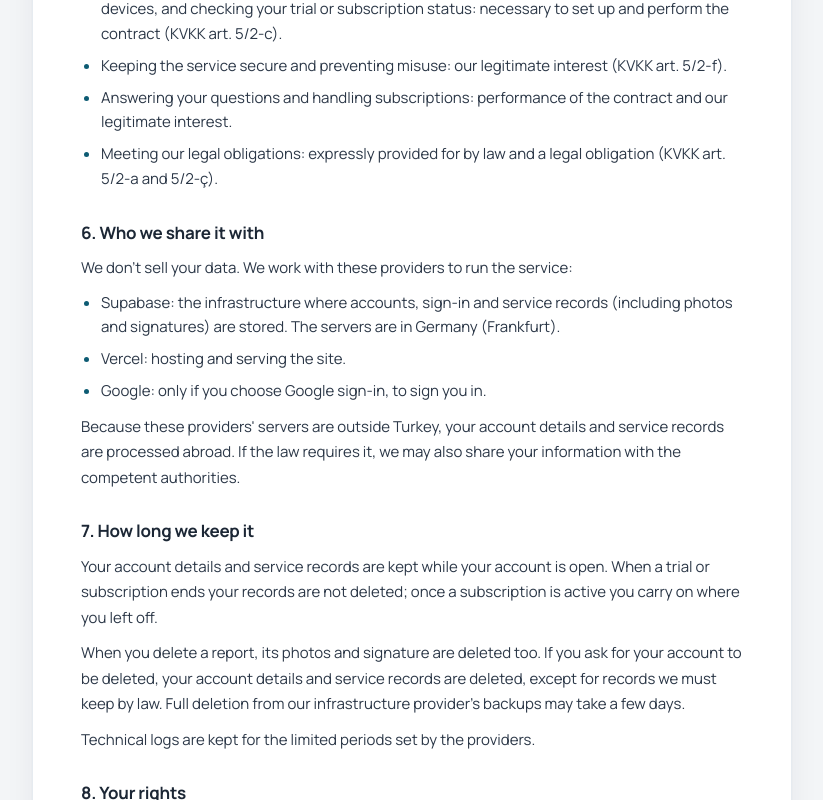
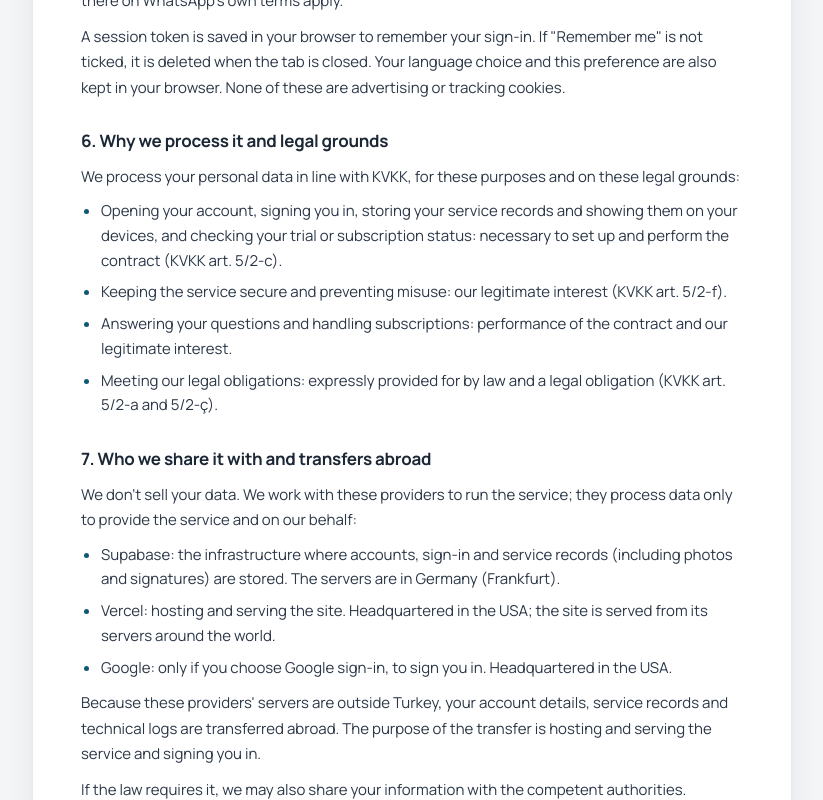
Before and after one commit to Panderot/servis-formu, a Next.js app: page /gizlilik in a window 1280 px wide. Shown: the part 1760-2560 px from the top of the page, without its empty margins (228-1051 px from the left). Built offline with nearby package versions, Linux system fonts and the light colour scheme; no server answers.

Commit message:
Extend privacy policy and terms for KVKK information requirements (task 50)
Co-Authored-By: Claude Opus 5.5 <noreply@anthropic.com>

```diff
--- a/app/gizlilik/page.tsx
+++ b/app/gizlilik/page.tsx
@@ -8,6 +8,8 @@ export const metadata: Metadata = {
 };
 
 const E = ABONELIK_EPOSTA;
+const ADRES_TR = "71-75 Shelton Street, Covent Garden, London WC2H 9JQ, Birleşik Krallık";
+const ADRES_EN = "71-75 Shelton Street, Covent Garden, London WC2H 9JQ, United Kingdom";
 
 const BOLUMLER: Bolum[] = [
   ["Veri sorumlusu", [
@@ -15,9 +17,10 @@ const BOLUMLER: Bolum[] = [
     [
       "Motiq Automation Ltd (İngiltere ve Galler'de kayıtlı özel limited şirket)",
       "Şirket numarası: 17303276",
-    "Kayıtlı adres: 71-75 Shelton Street, Covent Garden, London WC2H 9JQ, Birleşik Krallık",
+      `Kayıtlı adres: ${ADRES_TR}`,
       `E-posta: ${E}`,
     ],
+    "Bu metin, 6698 sayılı Kişisel Verilerin Korunması Kanunu'nun (KVKK) 10. maddesi uyarınca seni bilgilendirmek için hazırlanmıştır.",
   ]],
   ["Kısaca", [[
     "Servis kayıtların (müşteri bilgileri, raporlar, fotoğraflar, imzalar ve firma bilgilerin) hesabında saklanır: altyapı sağlayıcımız Supabase'in Almanya'daki (Frankfurt) sunucularında.",
@@ -33,14 +36,17 @@ const BOLUMLER: Bolum[] = [
     "Servis kayıtları: uygulamaya girdiğin firma bilgileri ve logon, müşteri adları, telefonları ve adresleri, cihaz bilgileri, servis raporları, önce ve sonra fotoğrafları, müşteri imzaları ve kendi şablonların.",
     `Yazışmalar: ${E} adresine yazarsan e-posta adresin ve yazdıkların.`,
   ]]],
+  ["Verileri nasıl topluyoruz", [
+    "Kişisel verilerin elektronik ortamda ve otomatik yollarla toplanır: hesap açarken ve giriş yaparken girdiğin bilgilerden, Google ile girişi seçersen Google'dan, uygulamayı kullanırken doldurduğun formlardan, eklediğin fotoğraflardan ve aldığın imzalardan, bize yazdığın e-postalardan ve siteyi kullanırken altyapı sağlayıcılarımızın tuttuğu teknik kayıtlardan.",
+  ]],
   ["Cihazında tutulanlar", [
     "İnternet yokken kaydettiğin raporlar, bağlantı gelene kadar telefonundaki tarayıcıda bekler; gönderilince hesabına geçer. Listenin hızlı açılması için kayıtlarının bir kopyası da tarayıcıda tutulur.",
     "Ayarlar'dan indirdiğin yedek dosyası senin cihazına iner ve nerede saklanacağına sen karar verirsin.",
     "Raporu WhatsApp ile gönderdiğinde mesaj, senin onayınla WhatsApp'ta açılır; oradan sonrası WhatsApp'ın kendi koşullarına tabidir.",
-    "Girişini hatırlamak için tarayıcına bir oturum bilgisi kaydedilir. Bu bir reklam ya da takip çerezi değildir.",
+    "Girişini hatırlamak için tarayıcına bir oturum bilgisi kaydedilir. \"Beni hatırla\" işaretli değilse bu bilgi sekme kapanınca silinir. Dil seçimin ve bu tercihin de tarayıcında saklanır. Bunlar reklam ya da takip çerezi değildir.",
   ]],
-  ["Neden işliyoruz", [
-    "Kişisel verilerini 6698 sayılı Kişisel Verilerin Korunması Kanunu'na (KVKK) uygun olarak, şu amaçlar ve hukuki sebeplerle işleriz:",
+  ["Neden işliyoruz ve hukuki sebepler", [
+    "Kişisel verilerini KVKK'ya uygun olarak, şu amaçlar ve hukuki sebeplerle işleriz:",
     [
       "Hesabını açmak, girişini sağlamak, servis kayıtlarını saklayıp cihazlarında göstermek ve deneme ya da abonelik durumunu kontrol etmek: sözleşmenin kurulması ve ifası için gerekli olması (KVKK m. 5/2-c).",
       "Hizmetin güvenliğini sağlamak ve kötüye kullanımı önlemek: meşru menfaatimiz (KVKK m. 5/2-f).",
@@ -48,19 +54,30 @@ const BOLUMLER: Bolum[] = [
       "Yasal yükümlülüklerimizi yerine getirmek: kanunlarda açıkça öngörülmesi ve hukuki yükümlülük (KVKK m. 5/2-a ve 5/2-ç).",
     ],
   ]],
-  ["Kimlerle paylaşıyoruz", [
-    "Verilerini satmayız. Hizmeti sunmak için şu sağlayıcılarla çalışırız:",
+  ["Kimlerle paylaşıyoruz ve yurt dışına aktarım", [
+    "Verilerini satmayız. Hizmeti sunmak için şu sağlayıcılarla çalışırız; bu sağlayıcılar verileri yalnızca hizmeti sunmak için ve bizim adımıza işler:",
     [
       "Supabase: hesap, giriş ve servis kayıtlarının (fotoğraflar ve imzalar dahil) saklandığı altyapı. Sunucular Almanya'da (Frankfurt) bulunur.",
-      "Vercel: sitenin barındırılması ve sunulması.",
-      "Google: yalnızca Google ile girişi seçersen, girişin için.",
+      "Vercel: sitenin barındırılması ve sunulması. Merkezi ABD'dedir; site dünya genelindeki sunucularından sunulur.",
+      "Google: yalnızca Google ile girişi seçersen, girişin için. Merkezi ABD'dedir.",
     ],
-    "Bu sağlayıcıların sunucuları Türkiye dışında olduğu için hesap bilgilerin ve servis kayıtların yurt dışında işlenir. Yasal bir zorunluluk olursa bilgilerini yetkili kurumlarla da paylaşabiliriz.",
+    "Bu sağlayıcıların sunucuları Türkiye dışında olduğu için hesap bilgilerin, servis kayıtların ve teknik kayıtlar yurt dışına aktarılır. Aktarımın amacı hizmetin barındırılması, sunulması ve girişin sağlanmasıdır.",
+    "Yasal bir zorunluluk olursa bilgilerini yetkili kurum ve kuruluşlarla da paylaşabiliriz.",
   ]],
   ["Ne kadar saklıyoruz", [
     "Hesap bilgilerin ve servis kayıtların hesabın açık olduğu sürece saklanır. Deneme ya da abonelik bitince kayıtların silinmez; abonelik açılınca kaldığın yerden devam edersin.",
     "Bir raporu sildiğinde fotoğrafları ve imzası da silinir. Hesabının silinmesini istersen, kanunen saklamamız gereken kayıtlar dışında hesap bilgilerin ve servis kayıtların silinir. Altyapı sağlayıcımızın yedeklerinden tamamen silinmesi birkaç gün sürebilir.",
     "Teknik kayıtlar sağlayıcıların belirlediği sınırlı sürelerle tutulur.",
+  ]],
+  ["Verilerin güvenliği", [
+    "Verilerini korumak için şu önlemleri alırız:",
+    [
+      "Site ile sunucular arasındaki bütün bağlantılar şifrelidir (HTTPS).",
+      "Veritabanında her hesap yalnızca kendi kayıtlarını görebilir; fotoğraflar ve imzalar herkese açık olmayan bir depoda tutulur.",
+      "Şifreler geri çözülemeyecek biçimde saklanır; veriler altyapı sağlayıcımızın sunucularında şifreli durur.",
+      "Kayıtlara yalnızca hizmetin çalışması için gereken kişiler ve sistemler erişebilir.",
+    ],
+    "Kişisel verilerin yetkisiz kişilerce ele geçirildiğini öğrenirsek bunu en kısa sürede sana ve Kişisel Verileri Koruma Kurulu'na bildiririz.",
   ]],
   ["Hakların", [
     "KVKK'nın 11. maddesi uyarınca şu haklara sahipsin:",
@@ -68,20 +85,31 @@ const BOLUMLER: Bolum[] = [
       "Kişisel verilerinin işlenip işlenmediğini öğrenmek ve işlendiyse bilgi istemek",
       "İşlenme amacını ve amacına uygun kullanılıp kullanılmadığını öğrenmek",
       "Yurt içinde ya da yurt dışında aktarıldığı üçüncü kişileri bilmek",
-      "Eksik ya da yanlış işlenmişse düzeltilmesini, şartları oluşmuşsa silinmesini istemek",
+      "Eksik ya da yanlış işlenmişse düzeltilmesini, şartları oluşmuşsa silinmesini ya da yok edilmesini istemek, bu işlemlerin verilerin aktarıldığı üçüncü kişilere bildirilmesini istemek",
       "Otomatik sistemlerle analiz edilmesi sonucu aleyhine çıkan bir sonuca itiraz etmek",
       "Kanuna aykırı işleme yüzünden zarara uğrarsan zararın giderilmesini istemek",
     ],
-    `Başvurun için ${E} adresine yaz. Başvurunu en geç 30 gün içinde sonuçlandırırız.`,
+    `Başvurunu, Fixnote hesabında kayıtlı e-posta adresinden ${E} adresine yazarak ya da ${ADRES_TR} adresine yazılı olarak yapabilirsin. Başvurunda adını soyadını, iletişim bilgilerini ve talebini açıkça yaz; kimliğini doğrulamak için ek bilgi isteyebiliriz.`,
+    "Başvurunu en geç 30 gün içinde ücretsiz sonuçlandırırız. İşlem ayrıca bir maliyet gerektirirse Kişisel Verileri Koruma Kurulu'nun belirlediği tarifedeki ücreti isteyebiliriz.",
+    "Başvurun reddedilirse, cevabımızı yetersiz bulursan ya da süresinde cevap vermezsek, cevabımızı öğrendiğin tarihten itibaren 30 gün ve her hâlde başvuru tarihinden itibaren 60 gün içinde Kişisel Verileri Koruma Kurulu'na şikâyette bulunabilirsin.",
   ]],
   ["Müşterilerinin bilgileri", [
-    "Raporlara yazdığın müşteri bilgileri senin işinle ilgili bilgilerdir. Bu bilgiler için veri sorumlusu sensin; biz onları yalnızca senin adına ve hizmeti sunmak için saklarız. Müşterini bilgilendirmek gibi KVKK'dan doğan yükümlülükler sana aittir.",
+    "Raporlara yazdığın müşteri bilgileri (ad, telefon, adres, fotoğraf, imza) senin işinle ilgili bilgilerdir. Bu bilgiler için veri sorumlusu sensin; biz onları yalnızca senin adına, senin talimatınla ve hizmeti sunmak için işleyen \"veri işleyen\"iz.",
+    "Müşterilerini KVKK'ya göre bilgilendirmek (aydınlatmak) ve gereken durumlarda açık rızalarını almak senin yükümlülüğündür.",
+    "Bir müşterin bilgileriyle ilgili olarak bize başvurursa, başvuruyu sana iletiriz ve senin talimatına göre yardımcı oluruz.",
+  ]],
+  ["Birleşik Krallık mevzuatı", [
+    "Şirketimiz Birleşik Krallık'ta kurulu olduğu için kişisel verilerin ayrıca Birleşik Krallık veri koruma mevzuatına (UK GDPR ve 2018 tarihli Data Protection Act) göre de korunur. Bu mevzuattan doğan hakların için de bize yazabilir, Birleşik Krallık'ın veri koruma otoritesi ICO'ya (Information Commissioner's Office) şikâyette bulunabilirsin.",
+  ]],
+  ["Çocuklar", [
+    "Fixnote işletmeler için tasarlanmıştır; 18 yaşından küçüklerin hesap açmasını amaçlamaz ve onlardan bilerek kişisel veri toplamayız.",
   ]],
   ["Değişiklikler", [
     "Bu politikayı güncellersek bu sayfadaki tarihi değiştiririz. Önemli değişiklikleri ayrıca duyururuz.",
   ]],
   ["İletişim", [
     `Bu politikayla ilgili her soru ve başvurun için: ${E}`,
+    `Posta adresi: Motiq Automation Ltd, ${ADRES_TR}`,
   ]],
 ];
 
@@ -91,9 +119,10 @@ const BOLUMLER_EN: Bolum[] = [
     [
       "Motiq Automation Ltd (a private limited company registered in England and Wales)",
       "Company number: 17303276",
-    "Registered office: 71-75 Shelton Street, Covent Garden, London WC2H 9JQ, United Kingdom",
+      `Registered office: ${ADRES_EN}`,
       `Email: ${E}`,
     ],
+    "This text is provided to inform you under Article 10 of Turkey's Personal Data Protection Law No. 6698 (KVKK).",
   ]],
   ["In short", [[
     "Your service records (customer details, reports, photos, signatures and your company details) are stored in your account: on the servers of our infrastructure provider Supabase in Germany (Frankfurt).",
@@ -109,14 +138,17 @@ const BOLUMLER_EN: Bolum[] = [
     "Service records: the company details and logo you enter in the app, customer names, phone numbers and addresses, appliance details, service reports, before and after photos, customer signatures and your own templates.",
     `Correspondence: if you write to ${E}, your email address and what you write.`,
   ]]],
+  ["How we collect data", [
+    "Your personal data is collected electronically and by automated means: from what you enter when you create an account and sign in, from Google if you choose Google sign-in, from the forms you fill in, the photos you add and the signatures you take in the app, from the emails you send us, and from the technical logs our infrastructure providers keep while you use the site.",
+  ]],
   ["What is kept on your device", [
     "Reports you save without internet wait in your phone's browser until it is back online; once sent they move to your account. A copy of your records is also kept in the browser so the list opens quickly.",
     "A backup file you download from Settings is saved to your device, and you decide where to keep it.",
     "When you send a report on WhatsApp, the message opens in WhatsApp with your approval; from there on WhatsApp's own terms apply.",
-    "A session token is saved in your browser to remember your sign-in. It is not an advertising or tracking cookie.",
+    "A session token is saved in your browser to remember your sign-in. If \"Remember me\" is not ticked, it is deleted when the tab is closed. Your language choice and this preference are also kept in your browser. None of these are advertising or tracking cookies.",
   ]],
-  ["Why we process it", [
-    "We process your personal data in line with Turkey's Personal Data Protection Law No. 6698 (KVKK), for these purposes and on these legal grounds:",
+  ["Why we process it and legal grounds", [
+    "We process your personal data in line with KVKK, for these purposes and on these legal grounds:",
     [
       "Opening your account, signing you in, storing your service records and showing them on your devices, and checking your trial or subscription status: necessary to set up and perform the contract (KVKK art. 5/2-c).",
       "Keeping the service secure and preventing misuse: our legitimate interest (KVKK art. 5/2-f).",
@@ -124,19 +156,30 @@ const BOLUMLER_EN: Bolum[] = [
       "Meeting our legal obligations: expressly provided for by law and a legal obligation (KVKK art. 5/2-a and 5/2-ç).",
     ],
   ]],
-  ["Who we share it with", [
-    "We don't sell your data. We work with these providers to run the service:",
+  ["Who we share it with and transfers abroad", [
+    "We don't sell your data. We work with these providers to run the service; they process data only to provide the service and on our behalf:",
     [
       "Supabase: the infrastructure where accounts, sign-in and service records (including photos and signatures) are stored. The servers are in Germany (Frankfurt).",
-      "Vercel: hosting and serving the site.",
-      "Google: only if you choose Google sign-in, to sign you in.",
+      "Vercel: hosting and serving the site. Headquartered in the USA; the site is served from its servers around the world.",
+      "Google: only if you choose Google sign-in, to sign you in. Headquartered in the USA.",
     ],
-    "Because these providers' servers are outside Turkey, your account details and service records are processed abroad. If the law requires it, we may also share your information with the competent authorities.",
+    "Because these providers' servers are outside Turkey, your account details, service records and technical logs are transferred abroad. The purpose of the transfer is hosting and serving the service and signing you in.",
+    "If the law requires it, we may also share your information with the competent authorities.",
   ]],
   ["How long we keep it", [
     "Your account details and service records are kept while your account is open. When a trial or subscription ends your records are not deleted; once a subscription is active you carry on where you left off.",
     "When you delete a report, its photos and signature are deleted too. If you ask for your account to be deleted, your account details and service records are deleted, except for records we must keep by law. Full deletion from our infrastructure provider's backups may take a few days.",
     "Technical logs are kept for the limited periods set by the providers.",
+  ]],
+  ["Keeping data secure", [
+    "We take these measures to protect your data:",
+    [
+      "All connections between the site and the servers are encrypted (HTTPS).",
+      "In the database each account can see only its own records; photos and signatures are kept in storage that is not public.",
+      "Passwords are stored in a form that cannot be reversed; data is encrypted at rest on our infrastructure provider's servers.",
+      "Only the people and systems needed to run the service can access records.",
+    ],
+    "If we learn that your personal data has been obtained by unauthorised persons, we will notify you and Turkey's Personal Data Protection Board as soon as possible.",
   ]],
   ["Your rights", [
     "Under Article 11 of KVKK you have the right to:",
@@ -144,20 +187,31 @@ const BOLUMLER_EN: Bolum[] = [
       "Find out whether your personal data is processed and, if so, request information about it",
       "Find out the purpose of processing and whether it is used for that purpose",
       "Know the third parties in Turkey or abroad to whom it is transferred",
-      "Ask for it to be corrected if incomplete or wrong, and deleted where the conditions are met",
+      "Ask for it to be corrected if incomplete or wrong, deleted or destroyed where the conditions are met, and for these actions to be notified to the third parties it was transferred to",
       "Object to an outcome against you that results from analysis by automated systems",
       "Claim compensation if you suffer damage because of unlawful processing",
     ],
-    `To make a request, write to ${E}. We respond within 30 days at the latest.`,
+    `You can make a request by writing to ${E} from the email address registered in your Fixnote account, or in writing to ${ADRES_EN}. Include your name, your contact details and a clear description of your request; we may ask for more information to verify your identity.`,
+    "We respond to your request free of charge within 30 days at the latest. If the action requires an additional cost, we may charge the fee set by Turkey's Personal Data Protection Board.",
+    "If your request is refused, you find our answer insufficient or we do not answer in time, you can complain to Turkey's Personal Data Protection Board within 30 days of learning our answer and in any case within 60 days of your request.",
   ]],
   ["Your customers' details", [
-    "The customer details you write in reports relate to your business. You are the data controller for this information; we store it only on your behalf and to provide the service. Obligations under data protection law, such as informing your customers, are yours.",
+    "The customer details you write in reports (name, phone, address, photos, signature) relate to your business. You are the data controller for this information; we are the \"data processor\" that processes it only on your behalf, on your instructions and to provide the service.",
+    "Informing your customers under KVKK and obtaining their explicit consent where required are your obligations.",
+    "If one of your customers contacts us about their data, we pass the request to you and help according to your instructions.",
+  ]],
+  ["UK law", [
+    "Because our company is established in the United Kingdom, your personal data is also protected under UK data protection law (the UK GDPR and the Data Protection Act 2018). You can write to us about your rights under this law too, and you can complain to the UK's data protection authority, the ICO (Information Commissioner's Office).",
+  ]],
+  ["Children", [
+    "Fixnote is designed for businesses; it is not intended for people under 18 to open accounts, and we do not knowingly collect personal data from them.",
   ]],
   ["Changes", [
     "If we update this policy, we change the date on this page. We announce important changes separately.",
   ]],
   ["Contact", [
     `For any question or request about this policy: ${E}`,
+    `Postal address: Motiq Automation Ltd, ${ADRES_EN}`,
   ]],
 ];
 
@@ -167,13 +221,13 @@ export default function Gizlilik() {
       metin={{
         tr: {
           baslik: "Gizlilik politikası",
-          tarih: "17 Ekim 2026",
+          tarih: "18 Ekim 2026",
           giris: "Bu sayfa, Fixnote'u kullanırken hangi kişisel verilerinin işlendiğini, nerede saklandığını ve hangi haklara sahip olduğunu anlatır. Kısaca: servis kayıtların hesabında, Almanya'daki sunucularda saklanır ve yalnızca hesabına giriş yapanlar görür.",
           bolumler: BOLUMLER,
         },
         en: {
           baslik: "Privacy policy",
-          tarih: "17 October 2026",
+          tarih: "18 October 2026",
           giris: "This page explains which personal data is processed when you use Fixnote, where it is stored and what rights you have. In short: your service records are stored in your account, on servers in Germany, and only people who sign in to your account can see them.",
           bolumler: BOLUMLER_EN,
         },
--- a/app/kosullar/page.tsx
+++ b/app/kosullar/page.tsx
@@ -46,7 +46,19 @@ const BOLUMLER: Bolum[] = [
     "Kayıtlarını korumak için gereken özeni gösteririz. Yine de Ayarlar'dan ara sıra yedek indirmeni öneririz.",
   ]],
   ["Raporların içeriği ve müşteri bilgileri", [
-    "Raporlara yazdığın bilgilerin doğruluğundan ve müşterilerinin kişisel verilerini KVKK'ya uygun işlemekten sen sorumlusun. Müşteri onayı bölümünü yalnızca müşterinin kendisi imzalar.",
+    "Raporlara yazdığın bilgilerin doğruluğundan sen sorumlusun. Müşteri onayı bölümünü yalnızca müşterinin kendisi imzalar.",
+  ]],
+  ["Kişisel veriler: senin ve bizim rolümüz", [
+    "Fixnote'a girdiğin müşteri bilgileri (ad, telefon, adres, fotoğraf, imza) bakımından KVKK'ya göre veri sorumlusu sensin. Biz bu bilgileri yalnızca senin adına ve hizmeti sunmak için işleyen veri işleyeniz. Bu bölüm, bu konudaki karşılıklı yükümlülüklerimizi düzenler.",
+    [
+      "Müşterilerini KVKK'ya göre bilgilendirmek (aydınlatmak), gereken durumlarda açık rızalarını almak ve onlardan gelen başvuruları yanıtlamak senin yükümlülüğündür.",
+      "Bu bilgileri yalnızca hizmeti sunmak için ve senin talimatınla işleriz; başka bir amaçla kullanmaz, satmaz ve reklam için kullanmayız.",
+      "Bilgilere erişebilen kişileri ve sistemleri hizmetin çalışması için gerekenlerle sınırlar, gizlilik yükümlülüğüne tabi tutarız; verileri korumak için uygun teknik ve idari tedbirleri alırız.",
+      "Hizmeti sunmak için altyapı sağlayıcılarıyla çalışırız (Supabase: veritabanı ve dosya depolama, Almanya; Vercel: sitenin sunulması; Google: yalnızca Google ile girişte). Bu listeyi değiştirirsek Gizlilik politikasında duyururuz.",
+      "Bilgilerin yetkisiz kişilerce ele geçirildiğini öğrenirsek seni gecikmeden bilgilendiririz.",
+      "Bir müşterin bilgileriyle ilgili olarak bize başvurursa başvuruyu sana iletir, yanıtlaman için gereken desteği veririz.",
+      "Hesabın kapanınca bu bilgiler Gizlilik politikasında yazan sürelerle silinir; kapatmadan önce Ayarlar'dan yedek indirebilirsin.",
+    ],
   ]],
   ["Kabul edilmeyen kullanım", [
     "Fixnote'u yasa dışı amaçlarla, yanıltıcı ya da sahte rapor hazırlamak için, başkası adına imza atmak için, hizmeti bozmaya ya da başkalarının hesaplarına erişmeye çalışmak için kullanamazsın. Bu durumlarda hesabını askıya alabilir ya da kapatabiliriz.",
@@ -105,7 +117,19 @@ const BOLUMLER_EN: Bolum[] = [
     "We take due care to protect your records. Even so, we recommend downloading a backup from Settings from time to time.",
   ]],
   ["Report content and customer details", [
-    "You are responsible for the accuracy of what you write in reports and for processing your customers' personal data lawfully, including under KVKK (Turkey's Personal Data Protection Law). Only the customer signs the customer sign-off section.",
+    "You are responsible for the accuracy of what you write in reports. Only the customer signs the customer sign-off section.",
+  ]],
+  ["Personal data: your role and ours", [
+    "For the customer details you enter in Fixnote (name, phone, address, photos, signature), you are the data controller under KVKK (Turkey's Personal Data Protection Law). We are the data processor that processes this information only on your behalf and to provide the service. This section sets out our obligations to each other.",
+    [
+      "Informing your customers under KVKK, obtaining their explicit consent where required and answering their requests are your obligations.",
+      "We process this information only to provide the service and on your instructions; we do not use it for any other purpose, sell it or use it for advertising.",
+      "We limit access to the people and systems needed to run the service, keep them bound by confidentiality, and take appropriate technical and organisational measures to protect the data.",
+      "We work with infrastructure providers to run the service (Supabase: database and file storage, Germany; Vercel: serving the site; Google: only for Google sign-in). If we change this list, we announce it in the Privacy policy.",
+      "If we learn that the information has been obtained by unauthorised persons, we will inform you without delay.",
+      "If one of your customers contacts us about their data, we pass the request to you and give you the support you need to answer it.",
+      "When your account is closed, this information is deleted within the periods set out in the Privacy policy; you can download a backup from Settings before closing it.",
+    ],
   ]],
   ["Unacceptable use", [
     "You may not use Fixnote for illegal purposes, to prepare misleading or fake reports, to sign on someone else's behalf, or to try to disrupt the service or access other people's accounts. In these cases we may suspend or close your account.",
@@ -133,13 +157,13 @@ export default function Kosullar() {
       metin={{
         tr: {
           baslik: "Kullanım koşulları",
-          tarih: "17 Ekim 2026",
+          tarih: "18 Ekim 2026",
           giris: "Fixnote'a hesap açarak ya da Fixnote'u kullanarak bu koşulları kabul etmiş olursun. Kişisel verilerinle ilgili ayrıntılar Gizlilik politikası sayfasındadır.",
           bolumler: BOLUMLER,
         },
         en: {
           baslik: "Terms of use",
-          tarih: "17 October 2026",
+          tarih: "18 October 2026",
           giris: "By opening a Fixnote account or using Fixnote, you accept these terms. Details about your personal data are on the Privacy policy page.",
           bolumler: BOLUMLER_EN,
         },
```
Lines whose indentation alone changed are shown as unchanged.
